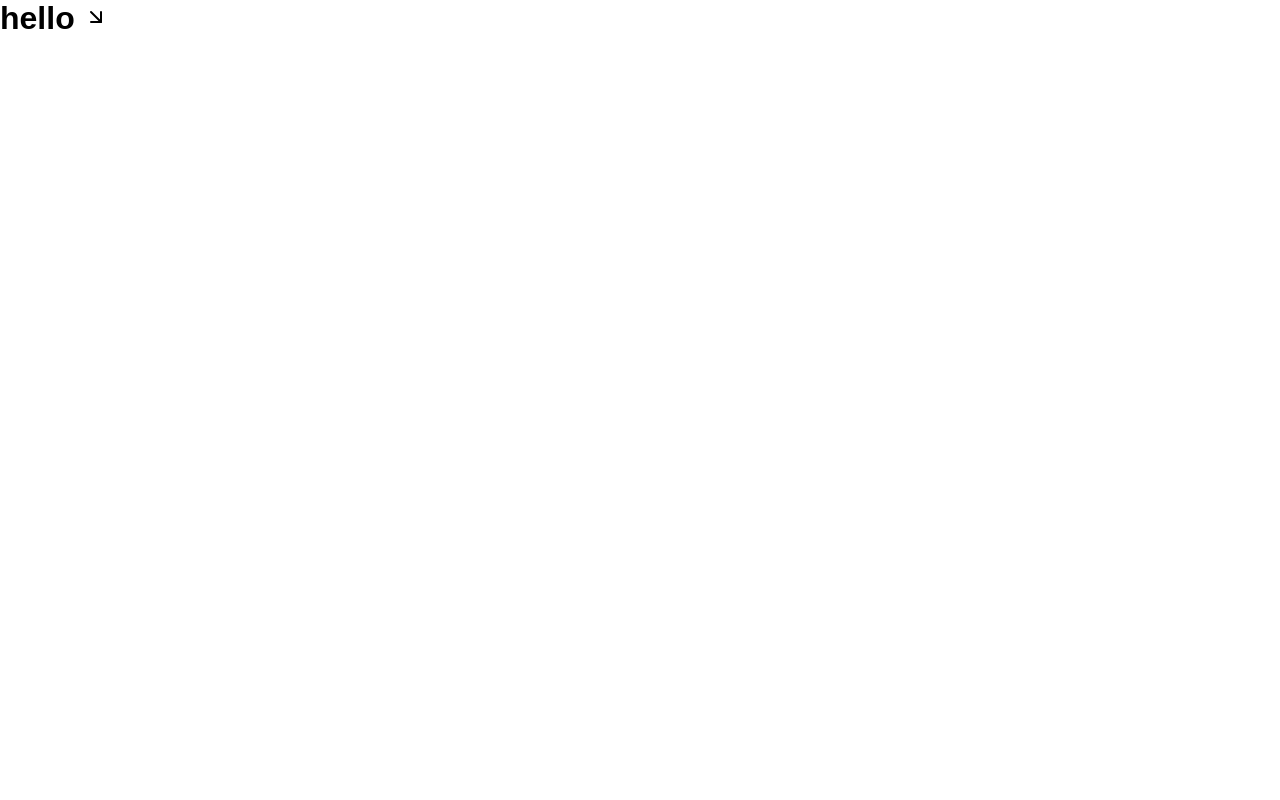
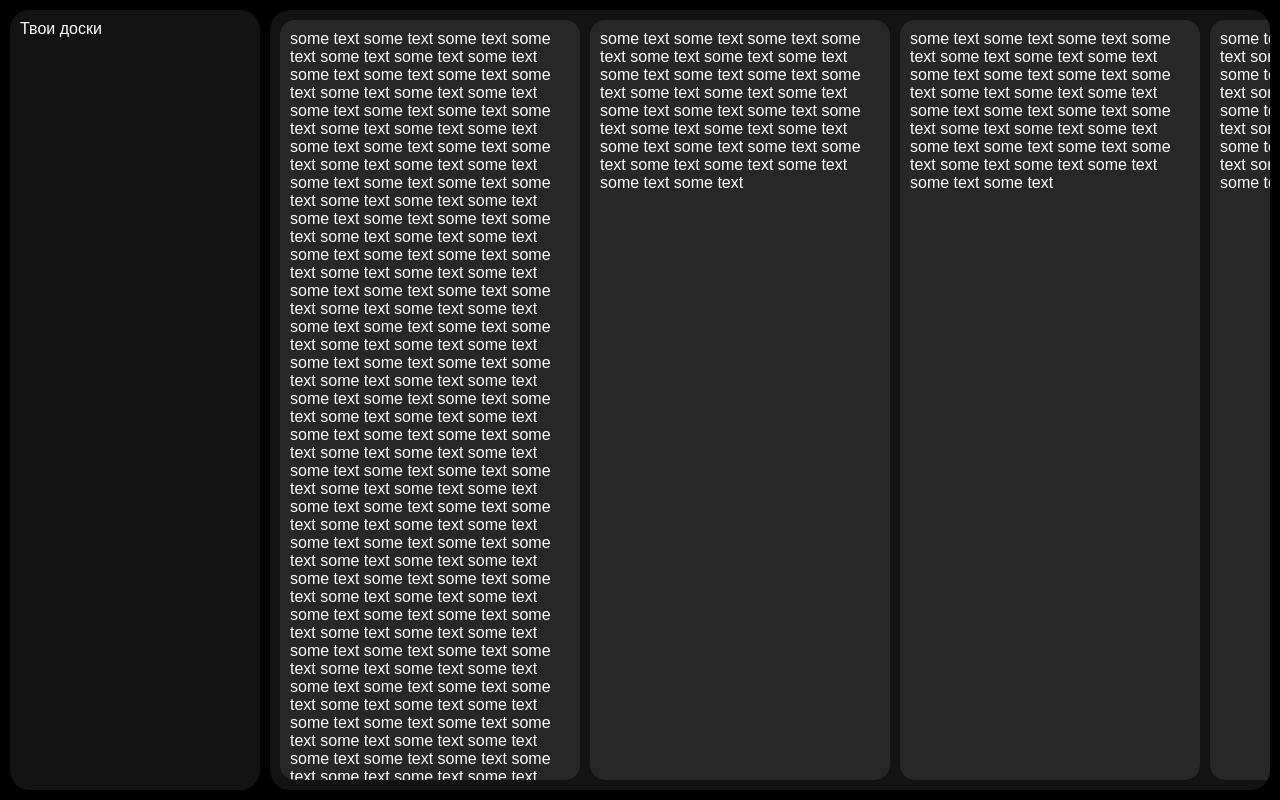
Before and after one commit to JaroslawChaykin/jw-kanban, a React (Vite) app: page / in a window 1280 px wide. Built offline with nearby package versions, Linux system fonts and the light colour scheme.

Commit message:
base structure

```diff
--- a/src/App.tsx
+++ b/src/App.tsx
@@ -1,13 +1,143 @@
-import { ArrowDownRight } from "lucide-react";
+import styled from "styled-components";
 import "./App.css";
+
+const Wrapper = styled.div`
+  display: flex;
+  gap: 10px;
+  height: 100vh;
+  width: 100vw;
+  overflow: hidden;
+  padding: 10px;
+  background: black;
+`;
+
+const ContentSides = styled.div`
+  padding: 10px;
+  border-radius: 20px;
+  color: #ffffff;
+  background: #131313;
+`;
+
+const NavBar = styled(ContentSides)`
+  min-width: 250px;
+`;
+
+const KanbanBoard = styled(ContentSides)`
+  display: flex;
+  gap: 10px;
+  width: 100%;
+  height: 100%;
+  overflow-x: scroll;
+  overflow-y: hidden;
+`;
+
+const StatusColumn = styled.div`
+  min-width: 300px;
+  padding: 10px;
+  background: #272727;
+  border-radius: 15px;
+  overflow-y: scroll;
+`;
 
 function App() {
   return (
-    <>
-      <h1>
-        hello <ArrowDownRight size={"24px"}  />
-      </h1>
-    </>
+    <Wrapper>
+      <NavBar>
+        <div>Твои доски</div>
+      </NavBar>
+      <KanbanBoard>
+        <StatusColumn>
+          some text some text some text some text some text some text some text
+          some text some text some text some text some text some text some text
+          some text some text some text some text some text some text some text
+          some text some text some text some text some text some text some text
+          some text some text some text some text some text some text some text
+          some text some text some text some text some text some text some text
+          some text some text some text some text some text some text some text
+          some text some text some text some text some text some text some text
+          some text some text some text some text some text some text some text
+          some text some text some text some text some text some text some text
+          some text some text some text some text some text some text some text
+          some text some text some text some text some text some text some text
+          some text some text some text some text some text some text some text
+          some text some text some text some text some text some text some text
+          some text some text some text some text some text some text some text
+          some text some text some text some text some text some text some text
+          some text some text some text some text some text some text some text
+          some text some text some text some text some text some text some text
+          some text some text some text some text some text some text some text
+          some text some text some text some text some text some text some text
+          some text some text some text some text some text some text some text
+          some text some text some text some text some text some text some text
+          some text some text some text some text some text some text some text
+          some text some text some text some text some text some text some text
+          some text some text some text some text some text some text some text
+          some text some text some text some text some text some text some text
+          some text some text some text some text some text some text some text
+          some text some text some text some text some text some text some text
+          some text some text some text some text some text some text some text
+          some text some text some text some text some text some text some text
+          some text some text some text some text some text some text some text
+          some text some text some text some text some text some text some text
+          some text some text some text some text some text some text some text
+          some text some text some text some text some text some text some text
+          some text some text some text some text some text some text some text
+          some text some text some text some text some text some text some text
+          some text some text some text some text some text some text some text
+          some text some text some text some text some text some text some text
+          some text some text some text some text
+        </StatusColumn>
+        <StatusColumn>
+          some text some text some text some text some text some text some text
+          some text some text some text some text some text some text some text
+          some text some text some text some text some text some text some text
+          some text some text some text some text some text some text some text
+          some text some text
+        </StatusColumn>
+        <StatusColumn>
+          some text some text some text some text some text some text some text
+          some text some text some text some text some text some text some text
+          some text some text some text some text some text some text some text
+          some text some text some text some text some text some text some text
+          some text some text
+        </StatusColumn>
+        <StatusColumn>
+          some text some text some text some text some text some text some text
+          some text some text some text some text some text some text some text
+          some text some text some text some text some text some text some text
+          some text some text some text some text some text some text some text
+          some text some text
+        </StatusColumn>
+        <StatusColumn>
+          some text some text some text some text some text some text some text
+          some text some text some text some text some text some text some text
+          some text some text some text some text some text some text some text
+          some text some text some text some text some text some text some text
+          some text some text
+        </StatusColumn>
+        <StatusColumn>
+          some text some text some text some text some text some text some text
+          some text some text some text some text some text some text some text
+          some text some text some text some text some text some text some text
+          some text some text some text some text some text some text some text
+          some text some text
+        </StatusColumn>
+        <StatusColumn>
+          some text some text some text some text some text some text some text
+          some text some text some text some text some text some text some text
+          some text some text some text some text some text some text some text
+          some text some text some text some text some text some text some text
+          some text some text
+        </StatusColumn>
+        <StatusColumn>
+          some text some text some text some text some text some text some text
+          some text some text some text some text some text some text some text
+          some text some text some text some text some text some text some text
+          some text some text some text some text some text some text some text
+          some text some text
+        </StatusColumn>
+      </KanbanBoard>
+    </Wrapper>
   );
 }
 
```
